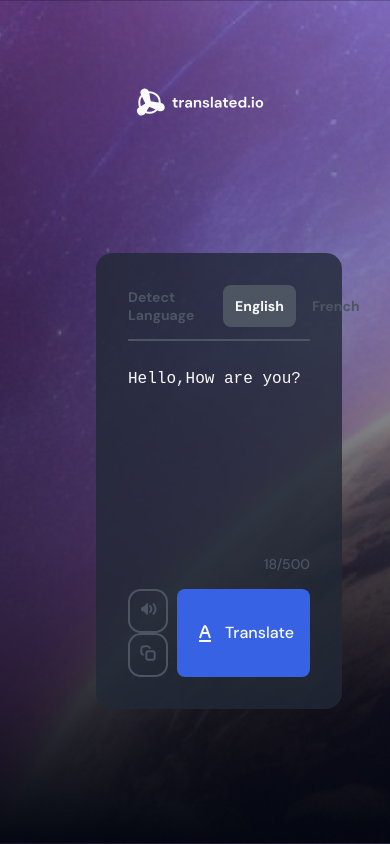
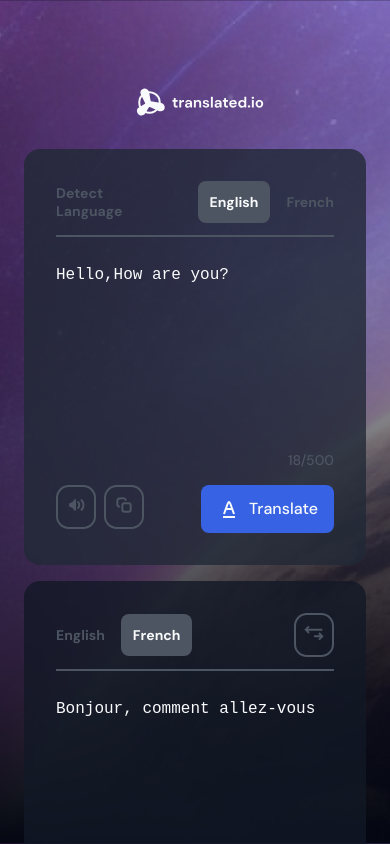
Before and after one commit to neshanth/devchallenge-translate-app, a React (Vite) app: page / in a window 390 px wide. Shown: the top 844 px of the page. Built offline with nearby package versions, Linux system fonts and the light colour scheme.

Commit message:
fixed margin issue on mobile

```diff
--- a/src/styles/index.scss
+++ b/src/styles/index.scss
@@ -52,7 +52,7 @@ body {
 }
 
 @media (max-width: 768px) {
-  .translate-widget {
-    margin: 4rem 1.5rem;
+  .main {
+    margin: 1.5rem;
   }
 }
```
